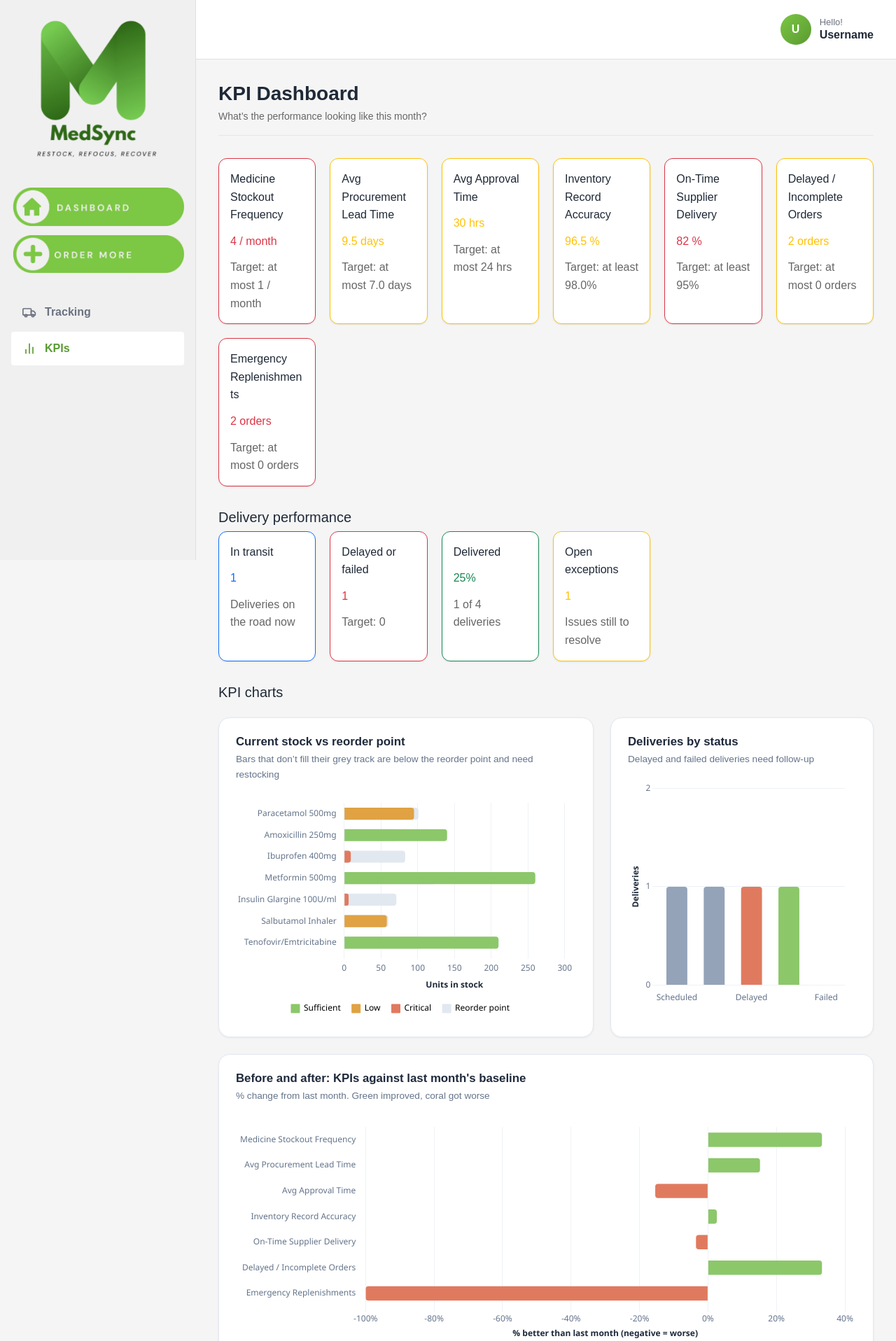
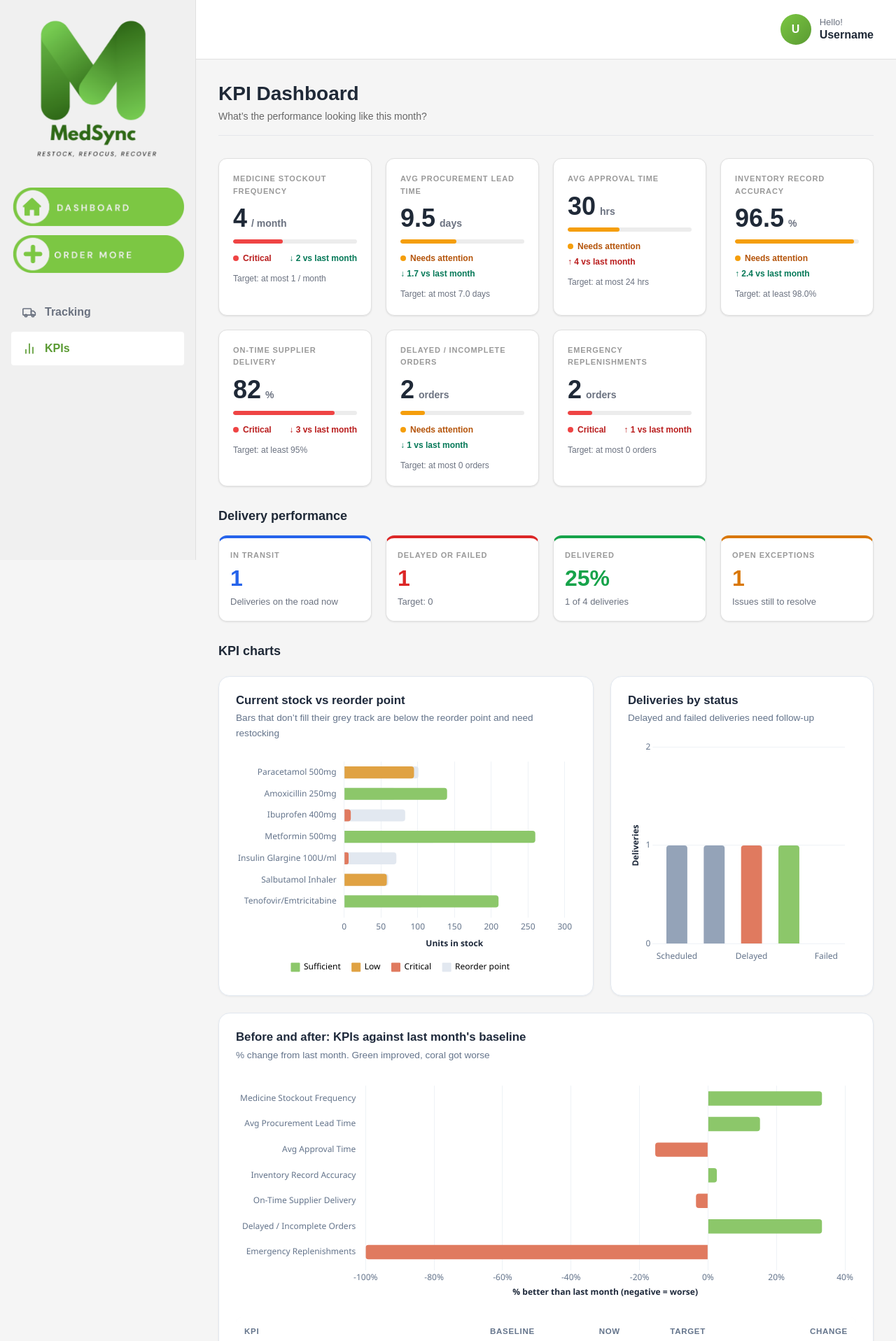
Before and after one commit to u24645177/BFB321_Group4_Project, a Flask app: page /kpis in a window 1280 px wide. Shown: the top 1916 px of the page at 70% size. Run offline with Flask 3, Linux system fonts and the light colour scheme.

Commit message:
Fixing KPI formatting and adding a legend for the change pills. Also added a chart sources paragraph to clarify where the data comes from.

```diff
--- a/static/css/dashboard.css
+++ b/static/css/dashboard.css
@@ -652,3 +652,58 @@ button.row-action:disabled {
     color: var(--red-text);
 }
 .metrics-state button { margin-left: 12px; }
+
+
+/* ---- KPI page (kpis.html) ---- */
+.kpi-page-grid {
+    grid-template-columns: repeat(4, minmax(0, 1fr));   /* 4 + 3 instead of 6 + 1 */
+    gap: 20px;
+}
+.kpi-page-grid .kpi-card p { margin: 0; }
+
+/* Delivery cards: neutral border, coloured top strip, darker readable numbers */
+.kpi-grid[aria-label="Delivery KPIs"] {
+    grid-template-columns: repeat(4, minmax(0, 1fr));
+    gap: 20px;
+}
+.kpi-grid[aria-label="Delivery KPIs"] .card {
+    padding: 0;
+    border: 1px solid var(--border) !important;
+    border-top: 4px solid currentColor !important;
+    border-radius: var(--radius-md);
+    box-shadow: var(--card-shadow);
+}
+.kpi-grid[aria-label="Delivery KPIs"] .border-primary { color: #2563eb; }
+.kpi-grid[aria-label="Delivery KPIs"] .border-danger  { color: #dc2626; }
+.kpi-grid[aria-label="Delivery KPIs"] .border-success { color: #16a34a; }
+.kpi-grid[aria-label="Delivery KPIs"] .border-warning { color: #d97706; }
+.kpi-grid[aria-label="Delivery KPIs"] .kpi-label {
+    margin-bottom: 8px;
+    font-size: 11px;
+    font-weight: 700;
+    letter-spacing: 0.08em;
+    text-transform: uppercase;
+    color: var(--text-muted);
+}
+.kpi-grid[aria-label="Delivery KPIs"] .kpi-value {
+    margin-bottom: 8px;
+    font-size: 32px;
+    font-weight: 700;
+    color: inherit !important;
+}
+.kpi-grid[aria-label="Delivery KPIs"] .kpi-target { font-size: 13px; color: var(--text-secondary) !important; }
+
+/* Section headings on the KPI page */
+.kpi-grid + h2.h5,
+.mb-section + h2.h5 {
+    margin-top: 8px;
+    margin-bottom: 16px;
+    font-size: 18px;
+    font-weight: 700;
+    color: var(--text-primary);
+}
+
+@media (max-width: 1100px) {
+    .kpi-page-grid,
+    .kpi-grid[aria-label="Delivery KPIs"] { grid-template-columns: repeat(2, minmax(0, 1fr)); }
+}
--- a/templates/kpis.html
+++ b/templates/kpis.html
@@ -1,20 +1,39 @@
 {% extends "base.html" %}
 {% from "components/macros.html" import kpi_card, status_badge, page_header, delivery_summary_cards %}
-{% set tones = {'good': 'success', 'warning': 'warning', 'critical': 'danger'} %}
+{% set status_labels = {'good': 'On target', 'warning': 'Needs attention', 'critical': 'Critical'} %}
 
 {% block title %}KPI Dashboard - MedSync{% endblock %}
+{% block extra_css %}
+<link rel="stylesheet" href="{{ url_for('static', filename='css/dashboard.css') }}">
+
+{% endblock %}
 
 {% block content %}
 {{ page_header('KPI Dashboard', 'What’s the performance looking like this month?') }}
 
-<!-- KPI cards -->
-<section class="kpi-grid mb-section" aria-label="Key performance indicators">
-    {% for k in kpis %}
-    <div>
-    {{ kpi_card(k.name, k.display_value ~ ' ' ~ k.unit, k.target_text, tones[k.status]) }}
-    </div>
+<!-- KPI cards: same design as the dashboard cards (styles in static/css/dashboard.css) -->
+<ul class="kpi-grid kpi-page-grid plain-list mb-section" aria-label="Key performance indicators">
+    {% for kpi in kpis %}
+    <li class="kpi-card kpi-{{ kpi.status }}">
+        <p class="kpi-name">{{ kpi.name }}</p>
+        <p class="kpi-value">{{ kpi.display_value }}<span class="kpi-unit">{{ kpi.unit }}</span></p>
+        <div class="kpi-bar" aria-hidden="true">
+            <span style="width: {{ kpi.progress_percent }}%"></span>
+        </div>
+        <div class="kpi-meta">
+            <span class="kpi-status">{{ status_labels[kpi.status] }}</span>
+            {% if kpi.trend_direction == 'flat' %}
+            <span class="kpi-trend">No change</span>
+            {% else %}
+            <span class="kpi-trend {{ 'is-improving' if kpi.trend_improving else 'is-worsening' }}">
+                {{ '↑' if kpi.trend_direction == 'up' else '↓' }} {{ kpi.trend_text }}
+            </span>
+            {% endif %}
+        </div>
+        <p class="kpi-desc">{{ kpi.target_text }}</p>
+    </li>
     {% endfor %}
-</section>
+</ul>
 
 
 <!-- Delivery KPIs: calculated from the latest delivery updates on the tracking board (Flow 3) -->
```
